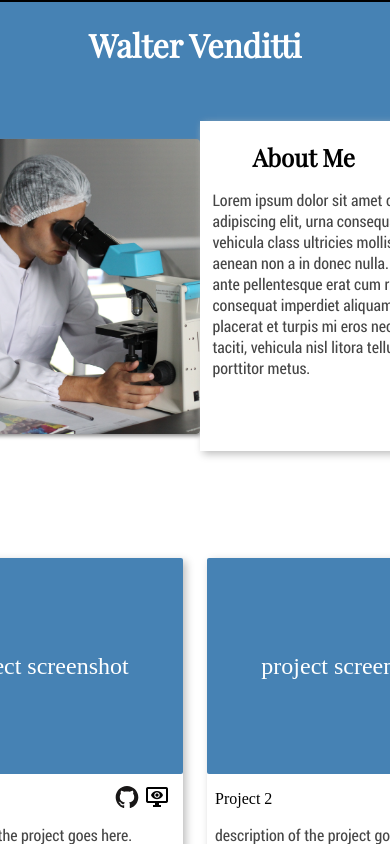
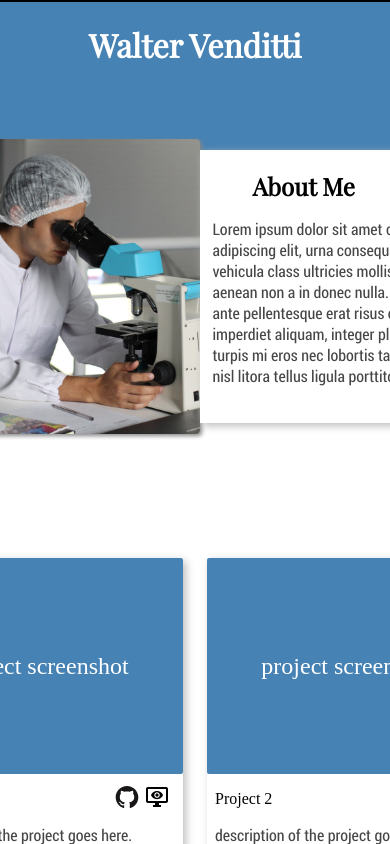
Before and after one commit to waltvenditti/personal-portfolio, a React (Create React App) app: page / in a window 390 px wide. Shown: the top 844 px of the page. Built offline with nearby package versions, Linux system fonts and the light colour scheme.

Commit message:
essentially done with tablet view. Will not implement the off-set style for the top section.

```diff
--- a/src/components/About.js
+++ b/src/components/About.js
@@ -11,7 +11,7 @@ function About() {
         <img alt="scientist looking through microscope" src={imgScientist} />
         <div className="aboutInfoDiv">
           <h2>About Me</h2>
-          <p>Lorem ipsum dolor sit amet consectetur adipiscing elit, urna consequat felis vehicula class ultricies mollis dictumst, aenean non a in donec nulla. Phasellus ante pellentesque erat cum risus consequat imperdiet aliquam, integer placerat et turpis mi eros nec lobortis taciti, vehicula nisl litora tellus ligula porttitor metus. </p>
+          <p>Lorem ipsum dolor sit amet consectetur adipiscing elit, urna consequat felis vehicula class ultricies mollis dictumst, aenean non a in donec nulla. Phasellus ante pellentesque erat risus consequat imperdiet aliquam, integer placerat et turpis mi eros nec lobortis taciti, vehicula nisl litora tellus ligula porttitor metus. </p>
           <div className="aboutButtonDiv">
             <a href="https://github.com/waltvenditti" target="_blank" rel="noreferrer">
               <img alt="GitHub link" src={imgGitHub}/>
--- a/src/styles/About.css
+++ b/src/styles/About.css
@@ -63,4 +63,7 @@
     .innerAboutDiv img {
         max-width: 300px;
     }
+    .aboutInfoDiv {
+        height: 62%;
+    }
 }
```
